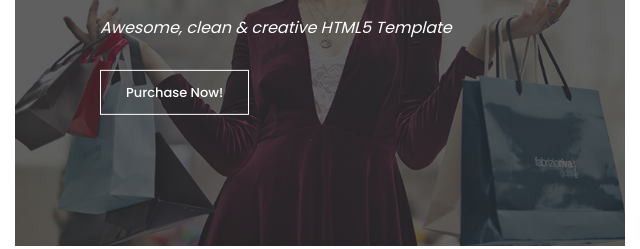
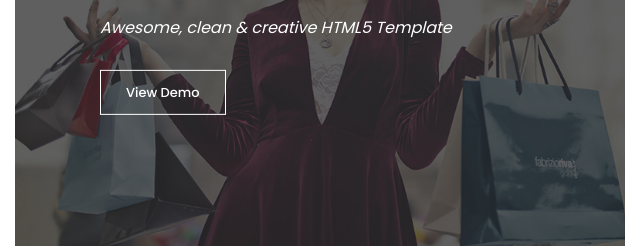
Before and after one commit to xavier5282/Dyebirds.com, a plain HTML site: page index.html in a window 1280 px wide. Shown: the part 439-688 px from the top of the page, 0-640 px from the left. Drawn offline with Linux system fonts and the light colour scheme.

Commit message:
Update index.html

```diff
--- a/index.html
+++ b/index.html
@@ -85,7 +85,7 @@ https://templatemo.com/tm-571-hexashop
                                 <h4>Website for your company</h4>
                                 <span>Awesome, clean &amp; creative HTML5 Template</span>
                                 <div class="main-border-button">
-                                    <a href="#">Purchase Now!</a>
+                                    <a href="#">View Demo</a>
                                 </div>
                             </div>
                             <img src="assets/images/left-banner-image.jpg" alt="">
```
